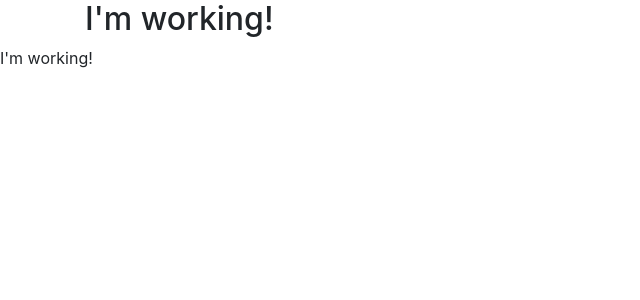
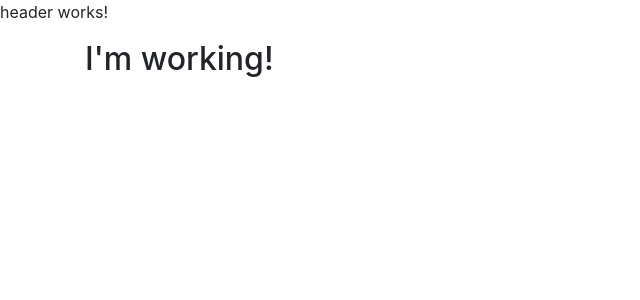
Before and after one commit to JacquesBegin/meal-time, an Angular app: page / in a window 1280 px wide. Shown: the top 300 px of the page, without its empty margins (0-640 px from the left). Built offline with nearby package versions, Linux system fonts and the light colour scheme.

Commit message:
Adds app-header component to app component.

```diff
--- a/src/app/app.component.html
+++ b/src/app/app.component.html
@@ -1,3 +1,5 @@
+<app-header></app-header>
+
 <div class="container">
   <div class="row">
     <div class="col-md-12">
@@ -5,5 +7,3 @@
     </div>
   </div>
 </div>
-
-<p>I'm working!</p>
```
